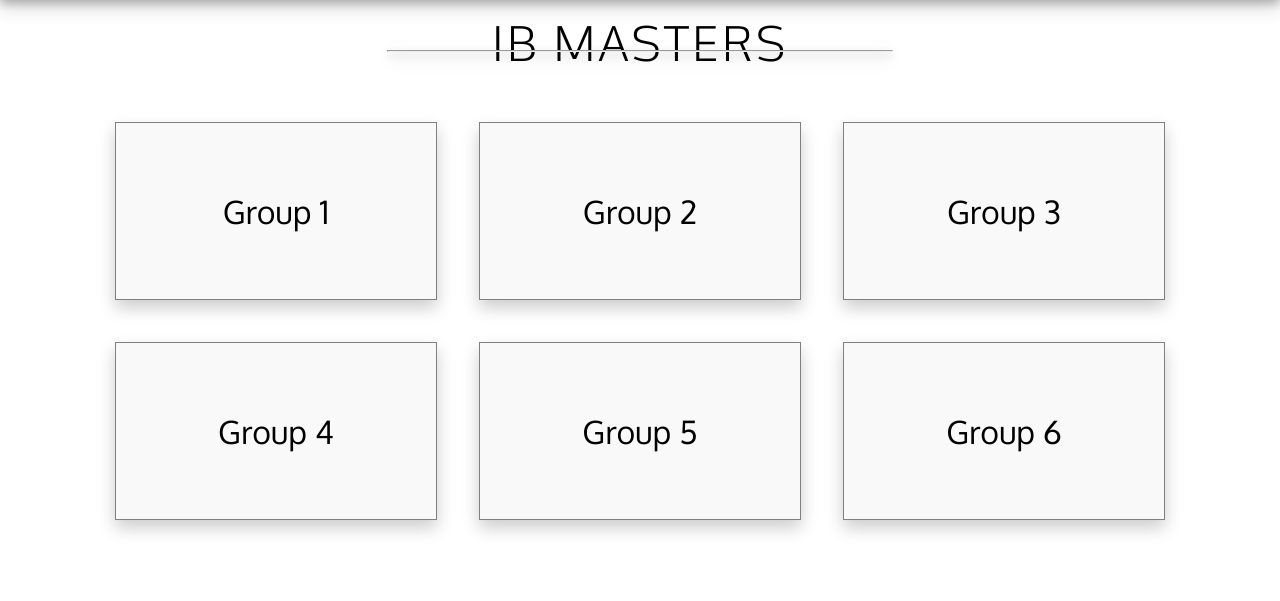
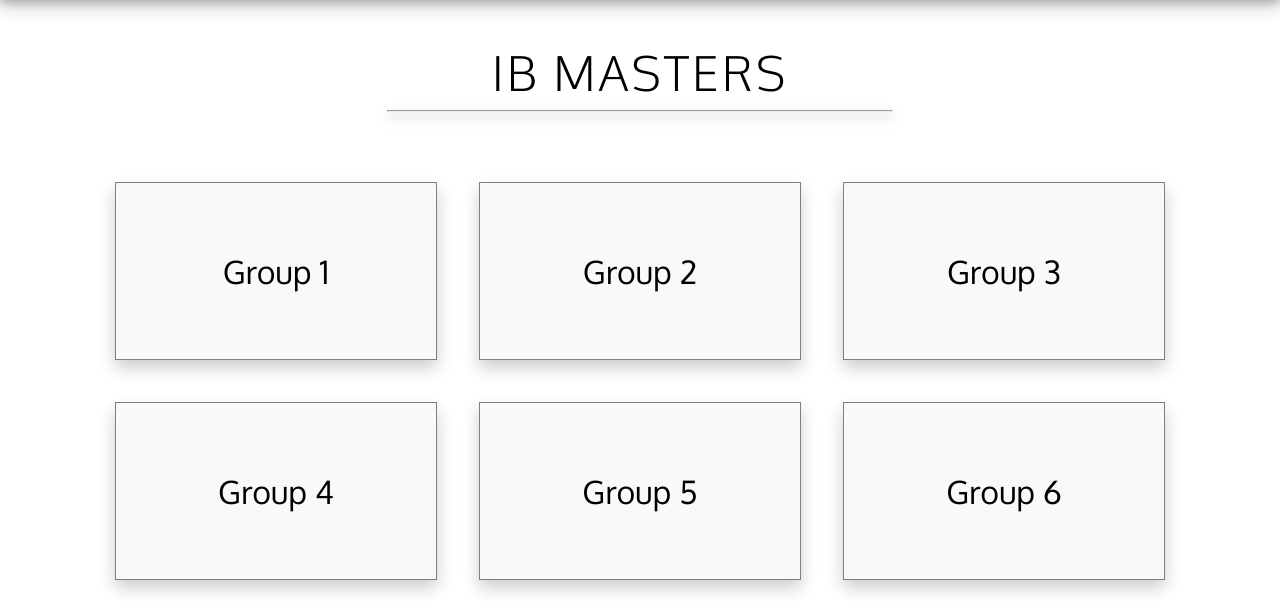
Before and after one commit to keijokorhonen/mcnutty-website, a PHP site: page /home.html in a window 1280 px wide. Shown: the part 44-645 px from the top of the page. Run offline with PHP 8.4, Linux system fonts and the light colour scheme.

Commit message:
Fixed title line
- was fucked
- is all good

```diff
--- a/home.css
+++ b/home.css
@@ -4,12 +4,13 @@
 
 #title {
   position: relative;
+  display: block;
   font-family: 'Oxygen', sans-serif; /* imported via Google Fonts */
   font-size: 3em;
   font-weight: 300;
   letter-spacing: 3px;
   top: 30px; /* distance from the top, NOT relative to menu bar, could be reworked */
-  padding: 10px; /* to make space between title and title-line */
+  padding: 30px; /* to make space between title and title-line */
 }
 #title-line {
   position: relative;
```
